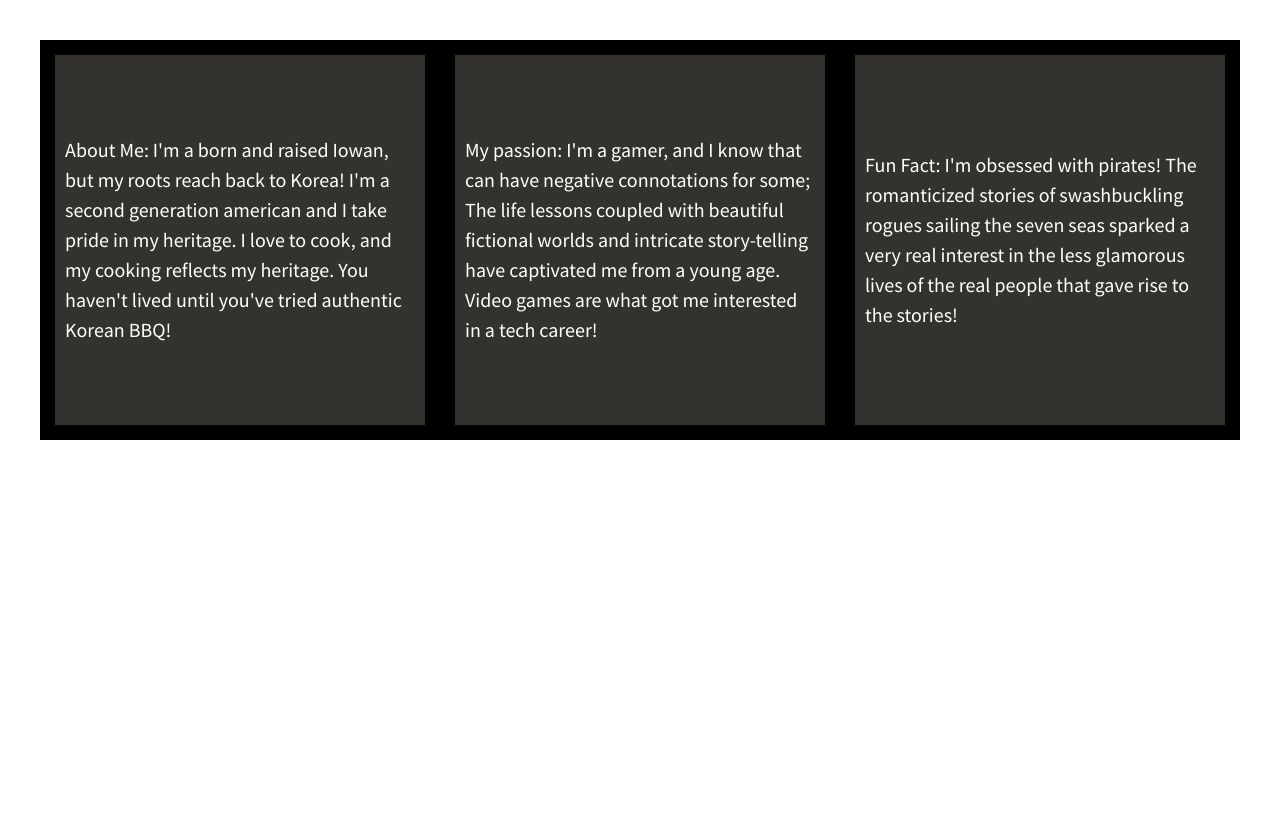
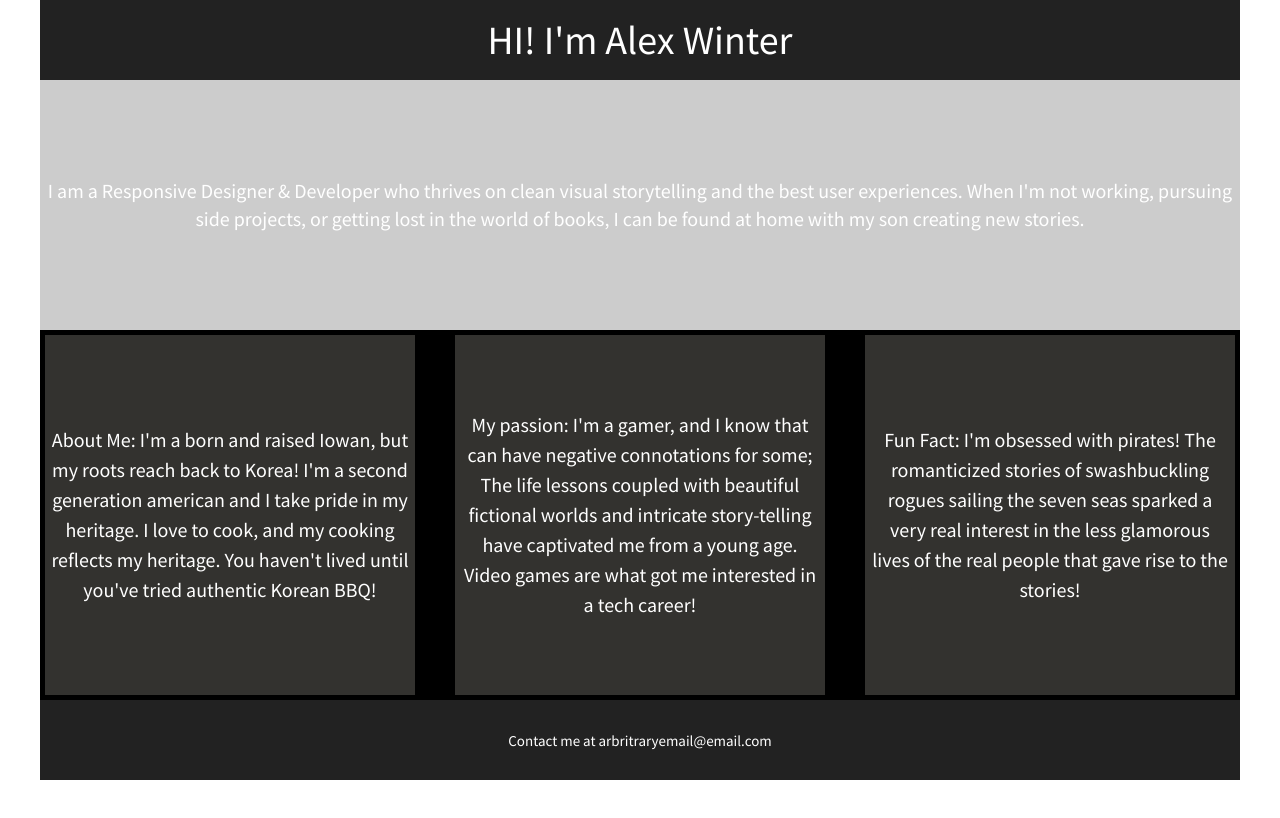
Before and after one commit to AlexC-Winter/206-divs-flexbox-starter, a plain HTML site: page index.html in a window 1280 px wide. Drawn offline with nearby package versions, Linux system fonts and the light colour scheme.

Commit message:
Flexbox grid added plus content

```diff
--- a/css/main.css
+++ b/css/main.css
@@ -95,17 +95,49 @@ textarea {
    Author's custom styles
    ========================================================================== */
 
-
 html {
     background-color: #fff;
     height: 100%;
+    width: 100%;
   }
 
 body {
     font-family: 'Source Sans Pro', sans-serif;
-  padding: 2em;
+    padding: 0 2em;
     font-size: 1.25em;
     height: 100%;
+    color: #fff;
+}
+
+header,
+footer {
+  background-color: #222;
+  height: 80px;
+  width: 100%;
+}
+
+header {
+    font-size: 2em;
+}
+
+footer {
+    font-size: .75em;
+}
+
+main {
+  background-color: #ccc;
+  height: 250px;
+  width: 100%;
+  text-align: center;
+}
+
+header,
+footer,
+main {
+    display: flex;
+    justify-content: center;
+    align-items: center;
+
 }
 
 .wrapper {
@@ -114,6 +146,8 @@ body {
   font-weight: 400;
   display: flex;
   justify-content: space-between;
+  align-items: center;
+  flex-flow: row wrap;
 }
 
 .div-1, .div-2, .div-3 {
@@ -121,10 +155,11 @@ body {
   color: #fff;
   line-height: 1.5em;
   font-size: 1em;
+  text-align: center;
   background-color: #33322f;
   height: 350px;
-  margin: 15px;
-  padding: 10px;
+  margin: 5px;
+  padding: 5px;
   width: 30%;
   display: flex;
   justify-content: center;
--- a/index.html
+++ b/index.html
@@ -3,7 +3,7 @@
     <head>
         <meta charset="utf-8">
         <meta http-equiv="x-ua-compatible" content="ie=edge">
-        <title>Make me into a grid!</title>
+        <title>Alex Winter</title>
         <meta name="description" content="">
         <meta name="viewport" content="width=device-width, initial-scale=1">
 
@@ -22,15 +22,18 @@
         <![endif]-->
 
         <section class="wrapper">
+            <header> HI! I'm Alex Winter </header>
+            <main> <p>I am a <span>Responsive Designer & Developer</span> who thrives on clean visual storytelling and the best user experiences. When I'm not working, pursuing side projects, or getting lost in the world of books, I can be found at home with my son creating new stories.</p> </main>
             <div class="div-1">
-                About Me: I'm a born and raised Iowan, but my roots reach back to Korea! I'm a second generation american and I take pride in my heritage. I love to cook, and my cooking reflects my heritage. You haven't lived until you've tried authentic Korean BBQ!
+                <p>About Me: I'm a born and raised Iowan, but my roots reach back to Korea! I'm a second generation american and I take pride in my heritage. I love to cook, and my cooking reflects my heritage. You haven't lived until you've tried authentic Korean BBQ! </p>
             </div>
             <div class="div-2">
-                My passion: I'm a gamer, and I know that can have negative connotations for some; The life lessons coupled with beautiful fictional worlds and intricate story-telling have captivated me from a young age. Video games are what got me interested in a tech career!
+               <p> My passion: I'm a gamer, and I know that can have negative connotations for some; The life lessons coupled with beautiful fictional worlds and intricate story-telling have captivated me from a young age. Video games are what got me interested in a tech career!</p>
             </div>
             <div class="div-3">
-                Fun Fact: I'm obsessed with pirates! The romanticized stories of swashbuckling rogues sailing the seven seas sparked a very real interest in the less glamorous lives of  the real people that gave rise to the stories!
+               <p> Fun Fact: I'm obsessed with pirates! The romanticized stories of swashbuckling rogues sailing the seven seas sparked a very real interest in the less glamorous lives of  the real people that gave rise to the stories!</p>
             </div>
+            <footer> Contact me at arbritraryemail@email.com </footer>
         </section>
 
         <script src="https://ajax.googleapis.com/ajax/libs/jquery/1.11.3/jquery.min.js"></script>
```
Lines whose indentation alone changed are shown as unchanged.
